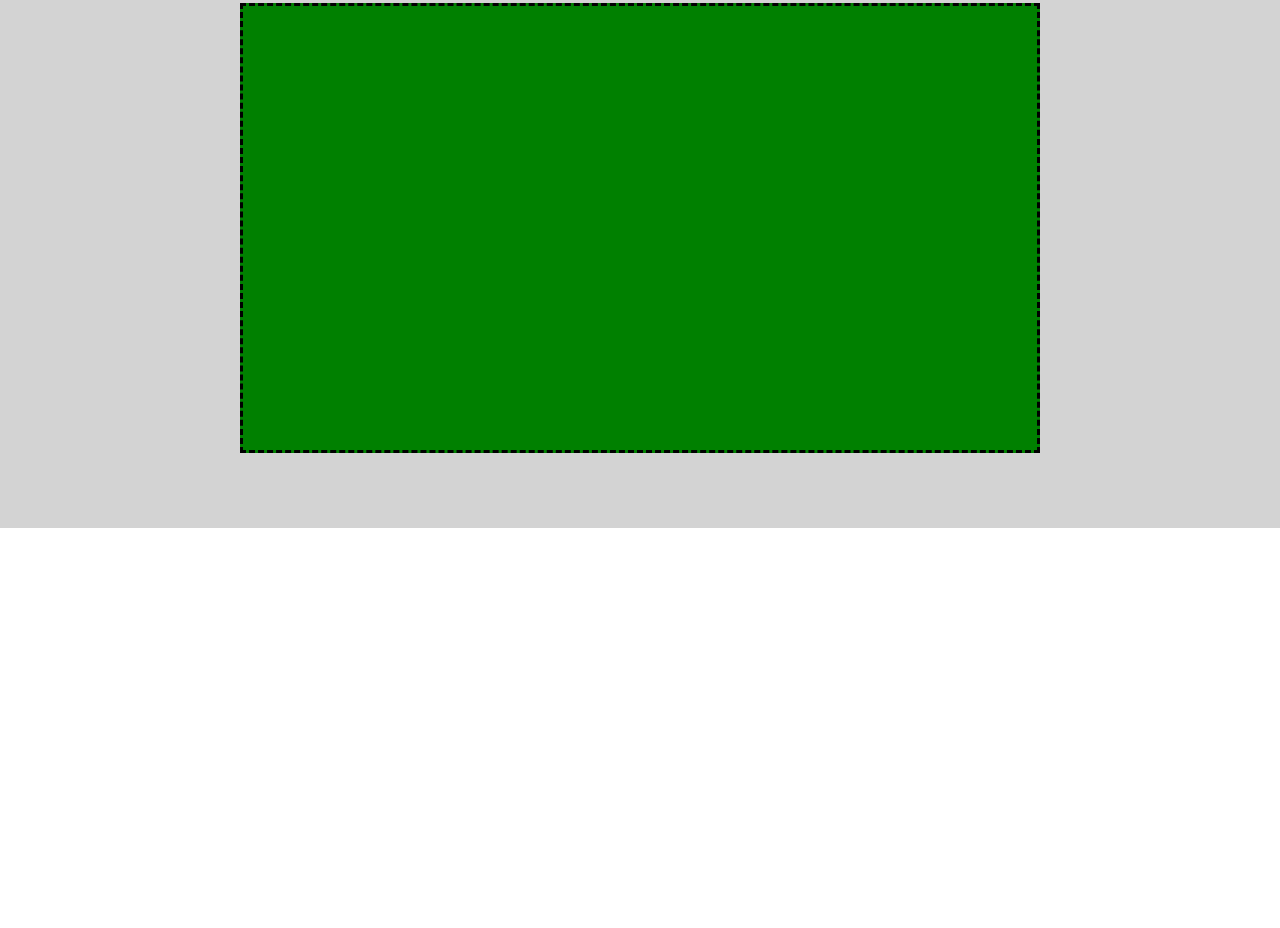
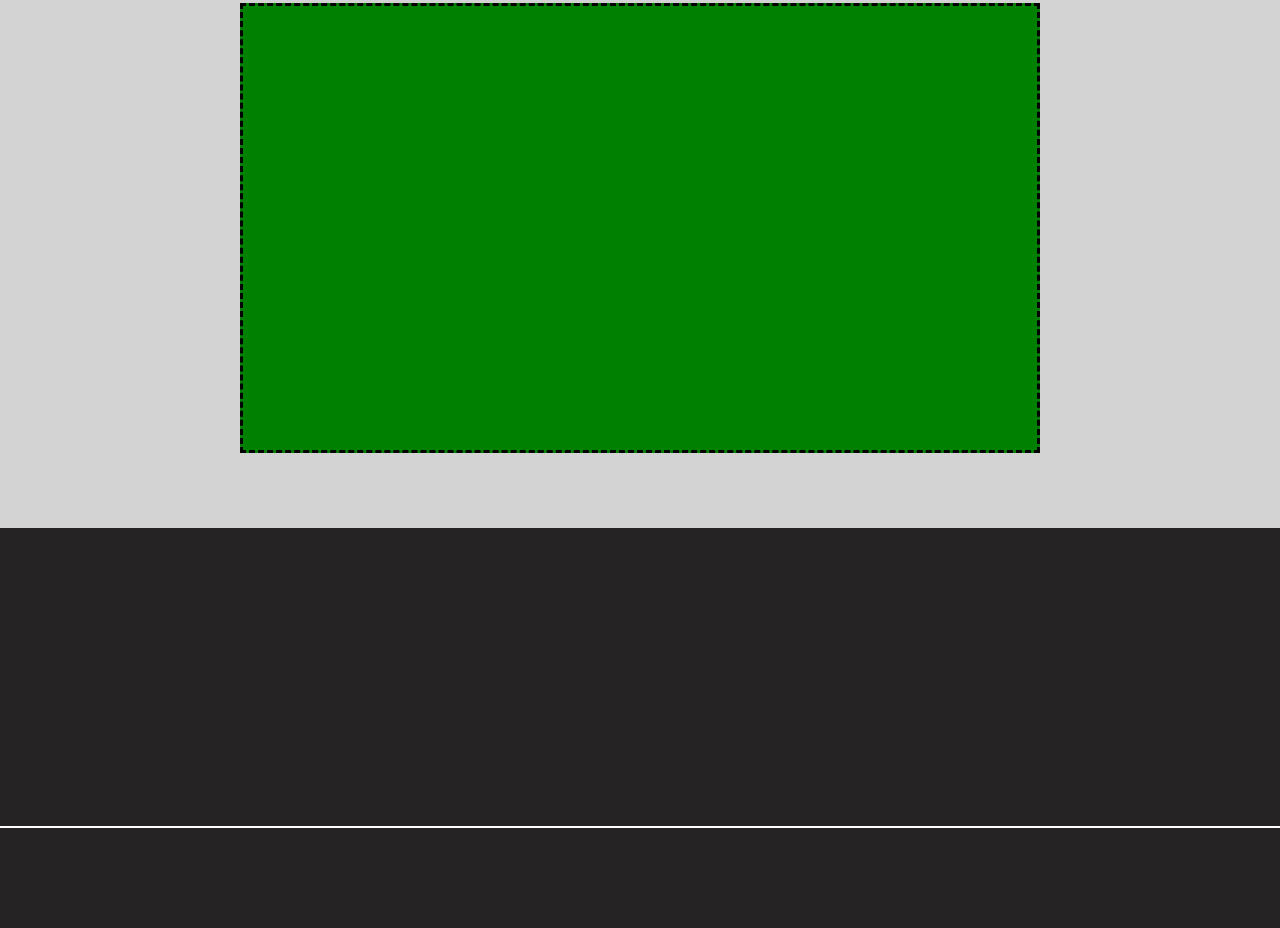
Before and after one commit to EmanuelaCalderone/htmlcss-struttura-discord, a plain HTML site: page index.html in a window 1280 px wide. Shown: the part 1222-2150 px from the top of the page. Before the commit the page ends 1750 px from the top, so only its background shows below. Drawn offline with Linux system fonts and the light colour scheme.

Commit message:
upload footer

```diff
--- a/css/style.css
+++ b/css/style.css
@@ -110,3 +110,20 @@ header {
     height:450px;
     border: dashed;
 }
+
+footer{
+    display:flex;
+    flex-direction:column;
+    height:400px;
+}
+
+.darkgrey-big {
+    background-color:rgb(37, 35, 35);
+    height:300px;
+    border-bottom: 2px solid white;
+}
+
+.darkgrey-small {
+    background-color:rgb(37, 35, 35);
+    height:100px;
+}
--- a/index.html
+++ b/index.html
@@ -78,6 +78,12 @@
 
 <footer>
 
+    <div class="darkgrey-big">
+
+    </div>
+    <div class="darkgrey-small">
+
+    </div>
 </footer>
 
 </body>
```
